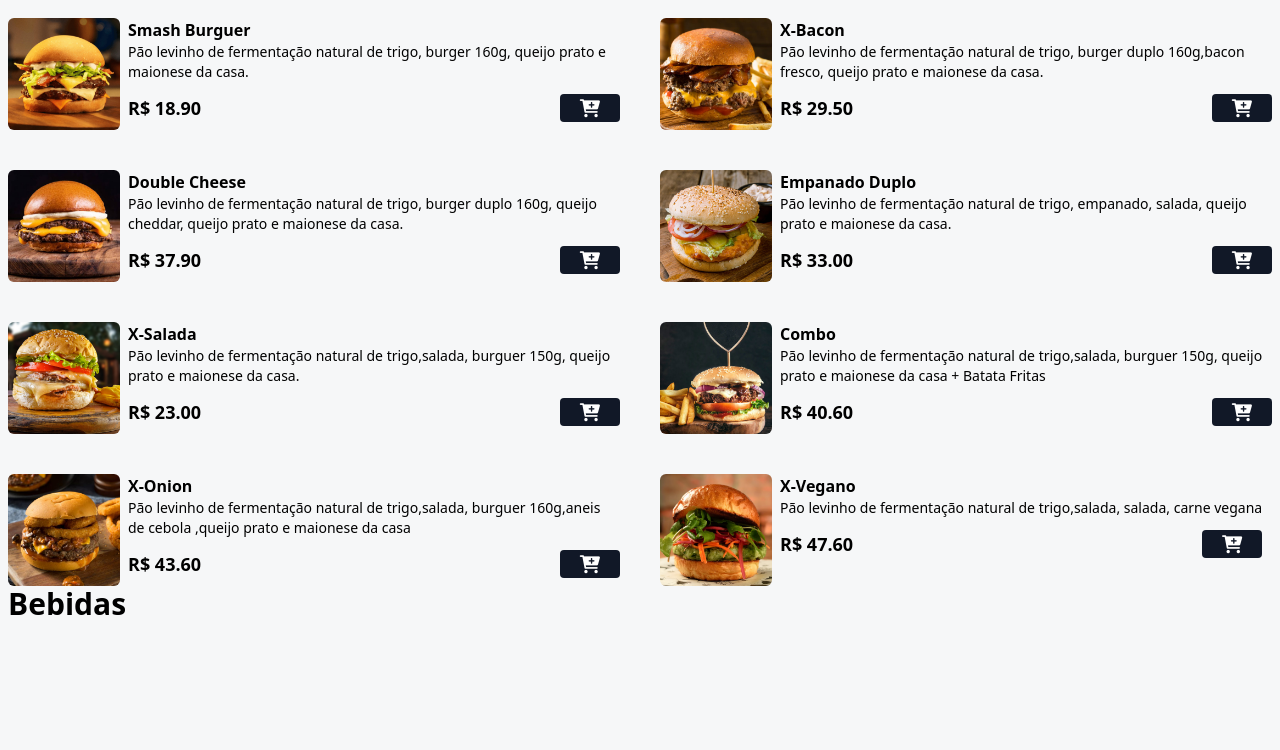
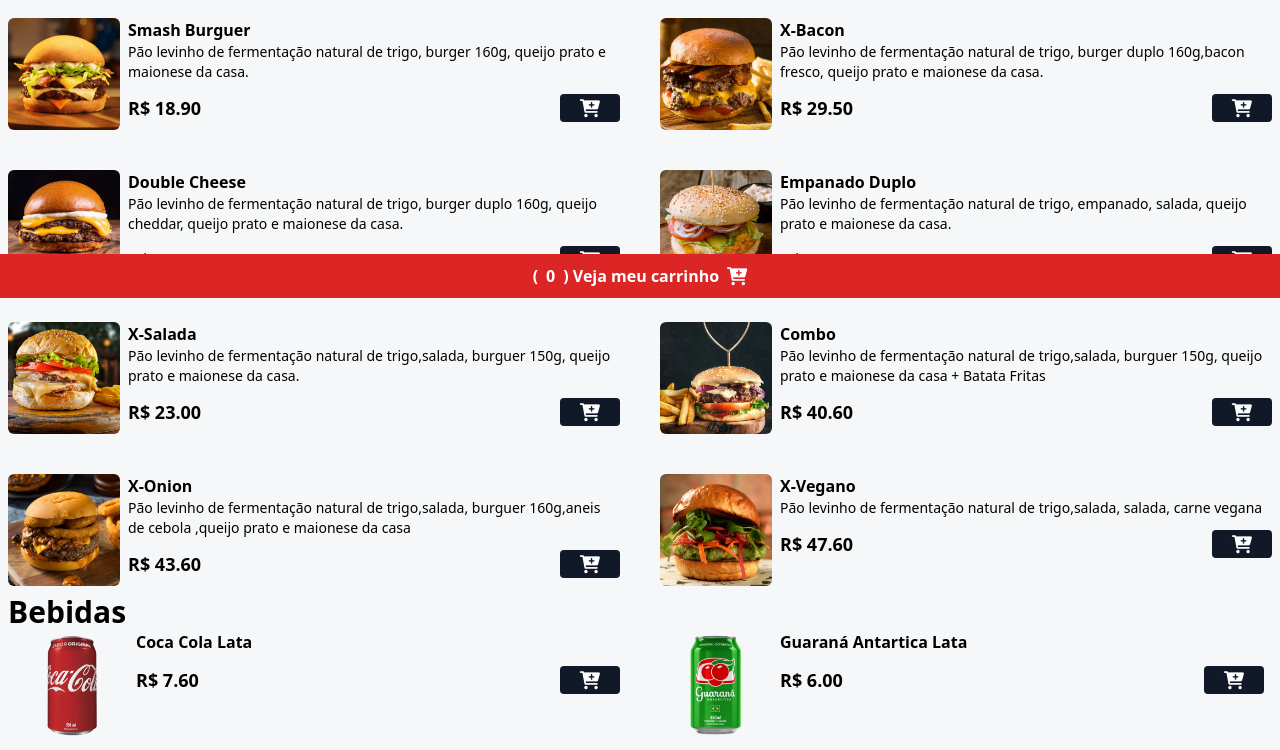
Before and after one commit to BrunoMSantos04/menu, a website: page index.html in a window 1280 px wide. Shown: the part 502-1252 px from the top of the page. Before the commit the page ends 1126 px from the top, so only its background shows below. Drawn offline with Linux system fonts and the light colour scheme.

Commit message:
modal feito

```diff
--- a/index.html
+++ b/index.html
@@ -1,237 +1,366 @@
 <!DOCTYPE html>
 <html lang="en">
   <head>
-    <meta charset="UTF-8">
-    <meta name="viewport" content="width=device-width, initial-scale=1.0">
-    <link rel="preconnect" href="https://fonts.googleapis.com">
-    <link rel="preconnect" href="https://fonts.gstatic.com" crossorigin>
-    <link href="https://fonts.googleapis.com/css2?family=Poppins:ital,wght@0,100;0,200;0,300;0,400;0,500;0,600;0,700;0,800;0,900;1,100;1,200;1,300;1,400;1,500;1,600;1,700;1,800;1,900&display=swap" rel="stylesheet">
-    <link rel="stylesheet" href="https://cdnjs.cloudflare.com/ajax/libs/font-awesome/6.0.0-beta3/css/all.min.css" integrity="sha512-Fo3rlrZj/k7ujTnHg4CGR2D7kSs0v4LLanw2qksYuRlEzO+tcaEPQogQ0KaoGN26/zrn20ImR1DfuLWnOo7aBA==" crossorigin="anonymous" referrerpolicy="no-referrer" />
-    <link rel="stylesheet" href="./styles/output.css">
+    <meta charset="UTF-8" />
+    <meta name="viewport" content="width=device-width, initial-scale=1.0" />
+    <link rel="preconnect" href="https://fonts.googleapis.com" />
+    <link rel="preconnect" href="https://fonts.gstatic.com" crossorigin />
+    <link
+      href="https://fonts.googleapis.com/css2?family=Poppins:ital,wght@0,100;0,200;0,300;0,400;0,500;0,600;0,700;0,800;0,900;1,100;1,200;1,300;1,400;1,500;1,600;1,700;1,800;1,900&display=swap"
+      rel="stylesheet"
+    />
+    <link
+      rel="stylesheet"
+      href="https://cdnjs.cloudflare.com/ajax/libs/font-awesome/6.0.0-beta3/css/all.min.css"
+      integrity="sha512-Fo3rlrZj/k7ujTnHg4CGR2D7kSs0v4LLanw2qksYuRlEzO+tcaEPQogQ0KaoGN26/zrn20ImR1DfuLWnOo7aBA=="
+      crossorigin="anonymous"
+      referrerpolicy="no-referrer"
+    />
+    <link rel="stylesheet" href="./styles/output.css" />
     <title>Menu Dev</title>
   </head>
   <body>
     <!--  Header  -->
-    <header class="w-full h-[420px] bg-zinc-900 bg-home bg-cover bg-center" >
-        <div class="w-full h-full flex flex-col justify-center items-center" >
-            <img src="./assets/hamb-2.png"
+    <header class="w-full h-[420px] bg-zinc-900 bg-home bg-cover bg-center">
+      <div class="w-full h-full flex flex-col justify-center items-center">
+        <img
+          src="./assets/hamb-2.png"
           alt="burguer"
           class="w-32 h-32 shadow-lg rounded-full hover:scale-110 duration-300"
         />
-           <h1 class="text-3xl mt-4 mb-2 font-bold text-white" >Dev Menu</h1>
+        <h1 class="text-3xl mt-4 mb-2 font-bold text-white">Dev Menu</h1>
 
-            <span class="text-white font-medium " >Rua 6, São Paulo - SP</span>
+        <span class="text-white font-medium">Rua 6, São Paulo - SP</span>
 
-            <div class="bg-green-500 px-4 py-1 rounded-lg mt-5" id="date-span" >
-                <span class="text-white font-medium" >
+        <div class="bg-green-500 px-4 py-1 rounded-lg mt-5" id="date-span">
+          <span class="text-white font-medium">
             Quarta á Domingo - 18:00 às 22:00
           </span>
         </div>
-
       </div>
     </header>
     <!-- FIM Header  -->
 
-    <h2 class="text-2xl md:text-4xl font-bold text-center mt-9 mb-6 " >
+    <h2 class="text-2xl md:text-4xl font-bold text-center mt-9 mb-6">
       Conheça nosso cardápio
     </h2>
 
-    <!-- Menu -->
-
-    <div id="menu" class="" >
-        <main class="grid grid-cols-1 md:grid-cols-2 gap-7 md:gap-10 mx-auto max-w-7xl px-2 mb-18" >
 
 
-
-            <div class="flex gap-2 hover:scale-110 duration-300"  >
-                <img src="./assets/hamb-1.png"
+    <div id="menu" class="">
+      <main
+        class="grid grid-cols-1 md:grid-cols-2 gap-7 md:gap-10 mx-auto max-w-7xl px-2 mb-18"
+      >
+        <div class="flex gap-2 hover:scale-110 duration-300">
+          <img
+            src="./assets/hamb-1.png"
             alt="smash"
             class="w-28 h-28 rounded-md hover:scale-110 hover:-rotate-2 duration-300"
           />
 
-                <div  >
-                    <p class="font-bold" >Smash Burguer</p>
-                    <p class="text-sm" >Pão levinho de fermentação natural de trigo, burger 160g, queijo prato e maionese da casa.</p>
+          <div>
+            <p class="font-bold">Smash Burguer</p>
+            <p class="text-sm">
+              Pão levinho de fermentação natural de trigo, burger 160g, queijo
+              prato e maionese da casa.
+            </p>
 
-                    <div class="flex items-center gap-2 justify-between mt-3"  >
-                        <p class="font-bold text-lg" >R$ 18.90</p>
-                        <button class="bg-gray-900 px-5 rounded add-to-cart-btn "
+            <div class="flex items-center gap-2 justify-between mt-3">
+              <p class="font-bold text-lg">R$ 18.90</p>
+              <button
+                class="bg-gray-900 px-5 rounded add-to-cart-btn"
                 data-name="Hamburguer Smash"
                 data-price="18.90"
               >
-                            <i class="fa fa-cart-plus text-lg text-white" ></i>
-                        </button>
-                    </div>
-                </div>
-
-            </div>
-
-
-            <div class="flex gap-2 hover:scale-110 duration-300" >
-                <img src="./assets/hamb-2.png"
-                alt="bacon"
-                class="w-28 h-28 rounded-md hover:scale-110 hover:-rotate-2 duration-300"
-                />
-
-                <div  >
-                    <p class="font-bold" >X-Bacon</p>
-                    <p class="text-sm" >Pão levinho de fermentação natural de trigo, burger duplo 160g,bacon fresco, queijo prato e maionese da casa.</p>
-
-                    <div class="flex items-center gap-2 justify-between mt-3"  >
-                        <p class="font-bold text-lg" >R$ 29.50</p>
-                        <button class="bg-gray-900 px-5 rounded add-to-cart-btn "
-                            data-name="Hamburguer Bacon"
-                            data-price="29.50"
-                        >
-                            <i class="fa fa-cart-plus text-lg text-white" ></i>
-                        </button>
-                    </div>
-                </div>
-
-            </div>
-
-            <div class="flex gap-2 hover:scale-110 duration-300" >
-                <img src="./assets/hamb-3.png"
-                alt="cheese"
-                class="w-28 h-28 rounded-md hover:scale-110 hover:-rotate-2 duration-300"
-                />
-
-                <div  >
-                    <p class="font-bold" >Double Cheese</p>
-                    <p class="text-sm" >Pão levinho de fermentação natural de trigo, burger duplo 160g, queijo cheddar, queijo prato e maionese da casa.</p>
-
-                    <div class="flex items-center gap-2 justify-between mt-3"  >
-                        <p class="font-bold text-lg" >R$ 37.90</p>
-                        <button class="bg-gray-900 px-5 rounded add-to-cart-btn "
-                            data-name="Hamburguer Cheese"
-                            data-price="37.90"
-                        >
-                            <i class="fa fa-cart-plus text-lg text-white" ></i>
-                        </button>
-                    </div>
-                </div>
-
-            </div>
-
-            <div class="flex gap-2 hover:scale-110 duration-300" >
-                <img src="./assets/hamb-4.png"
-                alt="cheese"
-                class="w-28 h-28 rounded-md hover:scale-110 hover:-rotate-2 duration-300"
-                />
-
-                <div  >
-                    <p class="font-bold" >Empanado Duplo</p>
-                    <p class="text-sm" >Pão levinho de fermentação natural de trigo, empanado, salada, queijo prato e maionese da casa.</p>
-
-                    <div class="flex items-center gap-2 justify-between mt-3"  >
-                        <p class="font-bold text-lg" >R$ 33.00</p>
-                        <button class="bg-gray-900 px-5 rounded add-to-cart-btn "
-                            data-name="Hamburguer Empanado"
-                            data-price="33.00"
-                        >
-                            <i class="fa fa-cart-plus text-lg text-white" ></i>
+                <i class="fa fa-cart-plus text-lg text-white"></i>
               </button>
             </div>
           </div>
         </div>
 
-            <div class="flex gap-2 hover:scale-110 duration-300" >
-                <img src="./assets/hamb-5.png"
-                alt="cheese"
+        <div class="flex gap-2 hover:scale-110 duration-300">
+          <img
+            src="./assets/hamb-2.png"
+            alt="bacon"
             class="w-28 h-28 rounded-md hover:scale-110 hover:-rotate-2 duration-300"
           />
 
-                <div  >
-                    <p class="font-bold" >X-Salada</p>
-                    <p class="text-sm" >Pão levinho de fermentação natural de trigo,salada, burguer 150g, queijo prato e maionese da casa.</p>
+          <div>
+            <p class="font-bold">X-Bacon</p>
+            <p class="text-sm">
+              Pão levinho de fermentação natural de trigo, burger duplo
+              160g,bacon fresco, queijo prato e maionese da casa.
+            </p>
 
-                    <div class="flex items-center gap-2 justify-between mt-3"  >
-                        <p class="font-bold text-lg" >R$ 23.00</p>
-                        <button class="bg-gray-900 px-5 rounded add-to-cart-btn "
-                            data-name="Hamburguer Salada"
-                            data-price="23.00"
+            <div class="flex items-center gap-2 justify-between mt-3">
+              <p class="font-bold text-lg">R$ 29.50</p>
+              <button
+                class="bg-gray-900 px-5 rounded add-to-cart-btn"
+                data-name="Hamburguer Bacon"
+                data-price="29.50"
               >
-                            <i class="fa fa-cart-plus text-lg text-white" ></i>
+                <i class="fa fa-cart-plus text-lg text-white"></i>
               </button>
             </div>
           </div>
         </div>
 
-            <div class="flex gap-2 hover:scale-110 duration-300" >
-                <img src="./assets/hamb-6.png"
+        <div class="flex gap-2 hover:scale-110 duration-300">
+          <img
+            src="./assets/hamb-3.png"
             alt="cheese"
             class="w-28 h-28 rounded-md hover:scale-110 hover:-rotate-2 duration-300"
           />
 
-                <div  >
-                    <p class="font-bold" >Combo</p>
-                    <p class="text-sm" >Pão levinho de fermentação natural de trigo,salada, burguer 150g, queijo prato e maionese da casa + Batata Fritas</p>
+          <div>
+            <p class="font-bold">Double Cheese</p>
+            <p class="text-sm">
+              Pão levinho de fermentação natural de trigo, burger duplo 160g,
+              queijo cheddar, queijo prato e maionese da casa.
+            </p>
 
-                    <div class="flex items-center gap-2 justify-between mt-3"  >
-                        <p class="font-bold text-lg" >R$ 40.60</p>
-                        <button class="bg-gray-900 px-5 rounded add-to-cart-btn "
-                            data-name="Hamburguer Combo"
-                            data-price="40.60"
+            <div class="flex items-center gap-2 justify-between mt-3">
+              <p class="font-bold text-lg">R$ 37.90</p>
+              <button
+                class="bg-gray-900 px-5 rounded add-to-cart-btn"
+                data-name="Hamburguer Cheese"
+                data-price="37.90"
               >
-                            <i class="fa fa-cart-plus text-lg text-white" ></i>
+                <i class="fa fa-cart-plus text-lg text-white"></i>
               </button>
             </div>
           </div>
         </div>
 
-            <div class="flex gap-2 hover:scale-110 duration-300" >
-                <img src="./assets/hamb-7.png"
+        <div class="flex gap-2 hover:scale-110 duration-300">
+          <img
+            src="./assets/hamb-4.png"
             alt="cheese"
             class="w-28 h-28 rounded-md hover:scale-110 hover:-rotate-2 duration-300"
           />
 
-                <div  >
-                    <p class="font-bold" >X-Onion</p>
-                    <p class="text-sm" >Pão levinho de fermentação natural de trigo,salada, burguer 160g,aneis de cebola ,queijo prato e maionese da casa</p>
+          <div>
+            <p class="font-bold">Empanado Duplo</p>
+            <p class="text-sm">
+              Pão levinho de fermentação natural de trigo, empanado, salada,
+              queijo prato e maionese da casa.
+            </p>
 
-                    <div class="flex items-center gap-2 justify-between mt-3"  >
-                        <p class="font-bold text-lg" >R$ 43.60</p>
-                        <button class="bg-gray-900 px-5 rounded add-to-cart-btn "
-                            data-name="Hamburguer Onion"
-                            data-price="43.60"
+            <div class="flex items-center gap-2 justify-between mt-3">
+              <p class="font-bold text-lg">R$ 33.00</p>
+              <button
+                class="bg-gray-900 px-5 rounded add-to-cart-btn"
+                data-name="Hamburguer Empanado"
+                data-price="33.00"
               >
-                            <i class="fa fa-cart-plus text-lg text-white" ></i>
+                <i class="fa fa-cart-plus text-lg text-white"></i>
               </button>
             </div>
           </div>
         </div>
 
-
-            <div class="flex gap-2 hover:scale-110 duration-300" >
-                <img src="./assets/hamb-8.png"
+        <div class="flex gap-2 hover:scale-110 duration-300">
+          <img
+            src="./assets/hamb-5.png"
             alt="cheese"
             class="w-28 h-28 rounded-md hover:scale-110 hover:-rotate-2 duration-300"
           />
 
-                <div  >
-                    <p class="font-bold" >X-Vegano</p>
-                    <p class="text-sm" >Pão levinho de fermentação natural de trigo,salada, salada, carne vegana</p>
+          <div>
+            <p class="font-bold">X-Salada</p>
+            <p class="text-sm">
+              Pão levinho de fermentação natural de trigo,salada, burguer 150g,
+              queijo prato e maionese da casa.
+            </p>
 
-                    <div class="flex items-center gap-2 justify-between mt-3"  >
-                        <p class="font-bold text-lg" >R$ 47.60</p>
-                        <button class="bg-gray-900 px-5 rounded add-to-cart-btn "
-                            data-name="Hamburguer Vegano"
-                            data-price="47.60"
+            <div class="flex items-center gap-2 justify-between mt-3">
+              <p class="font-bold text-lg">R$ 23.00</p>
+              <button
+                class="bg-gray-900 px-5 rounded add-to-cart-btn"
+                data-name="Hamburguer Salada"
+                data-price="23.00"
               >
-                            <i class="fa fa-cart-plus text-lg text-white" ></i>
+                <i class="fa fa-cart-plus text-lg text-white"></i>
               </button>
             </div>
           </div>
         </div>
 
+        <div class="flex gap-2 hover:scale-110 duration-300">
+          <img
+            src="./assets/hamb-6.png"
+            alt="cheese"
+            class="w-28 h-28 rounded-md hover:scale-110 hover:-rotate-2 duration-300"
+          />
 
-        </main>
+          <div>
+            <p class="font-bold">Combo</p>
+            <p class="text-sm">
+              Pão levinho de fermentação natural de trigo,salada, burguer 150g,
+              queijo prato e maionese da casa + Batata Fritas
+            </p>
 
-        <div class="mx-auto max-w-7xl px-2" >
-            <h2 class="font-bold text-3xl" >Bebidas</h2>
+            <div class="flex items-center gap-2 justify-between mt-3">
+              <p class="font-bold text-lg">R$ 40.60</p>
+              <button
+                class="bg-gray-900 px-5 rounded add-to-cart-btn"
+                data-name="Hamburguer Combo"
+                data-price="40.60"
+              >
+                <i class="fa fa-cart-plus text-lg text-white"></i>
+              </button>
+            </div>
           </div>
         </div>
 
-    <!-- FIM Menu -->
+        <div class="flex gap-2 hover:scale-110 duration-300">
+          <img
+            src="./assets/hamb-7.png"
+            alt="cheese"
+            class="w-28 h-28 rounded-md hover:scale-110 hover:-rotate-2 duration-300"
+          />
+
+          <div>
+            <p class="font-bold">X-Onion</p>
+            <p class="text-sm">
+              Pão levinho de fermentação natural de trigo,salada, burguer
+              160g,aneis de cebola ,queijo prato e maionese da casa
+            </p>
+
+            <div class="flex items-center gap-2 justify-between mt-3">
+              <p class="font-bold text-lg">R$ 43.60</p>
+              <button
+                class="bg-gray-900 px-5 rounded add-to-cart-btn"
+                data-name="Hamburguer Onion"
+                data-price="43.60"
+              >
+                <i class="fa fa-cart-plus text-lg text-white"></i>
+              </button>
+            </div>
+          </div>
+        </div>
+
+        <div class="flex gap-2 hover:scale-110 duration-300">
+          <img
+            src="./assets/hamb-8.png"
+            alt="cheese"
+            class="w-28 h-28 rounded-md hover:scale-110 hover:-rotate-2 duration-300"
+          />
+
+          <div class="w-full">
+            <p class="font-bold">X-Vegano</p>
+            <p class="text-sm">
+              Pão levinho de fermentação natural de trigo,salada, salada, carne
+              vegana
+            </p>
+
+            <div class="flex items-center gap-2 justify-between mt-3">
+              <p class="font-bold text-lg">R$ 47.60</p>
+              <button
+                class="bg-gray-900 px-5 rounded add-to-cart-btn"
+                data-name="Hamburguer Vegano"
+                data-price="47.60"
+              >
+                <i class="fa fa-cart-plus text-lg text-white"></i>
+              </button>
+            </div>
+          </div>
+        </div>
+      </main>
+
+      <div class="mx-auto max-w-7xl px-2 my-2">
+        <h2 class="font-bold text-3xl">
+          Bebidas
+        </h2>
+
+        <div
+          class="grid grid-cols-1 md:grid-cols-2 gap-7 md:gap-10 mx-auto max-w-7xl px-2 mb-18"
+        >
+          <div class="flex gap-2 hover:scale-110 duration-300 w-full" id="menu">
+            <img
+              src="./assets/refri-1.png"
+              alt="refri"
+              class="w-28 h-28 rounded-md hover:scale-110 hover:-rotate-2 duration-300"
+            />
+
+            <div class="w-full">
+              <p class="font-bold">Coca Cola Lata</p>
+              <div class="flex items-center gap-2 justify-between mt-3">
+                <p class="font-bold text-lg">R$ 7.60</p>
+                <button
+                  class="bg-gray-900 px-5 rounded add-to-cart-btn"
+                  data-name="Refrigerante Cola"
+                  data-price="7.60"
+                >
+                  <i class="fa fa-cart-plus text-lg text-white"></i>
+                </button>
+              </div>
+            </div>
+          </div>
+
+          <div class="flex gap-2 hover:scale-110 duration-300 w-full" id="menu">
+            <img
+              src="./assets/refri-2.png"
+              alt="refri"
+              class="w-28 h-28 rounded-md hover:scale-110 hover:-rotate-2 duration-300"
+            />
+
+            <div class="w-full">
+              <p class="font-bold">Guaraná Antartica Lata</p>
+              <div class="flex items-center gap-2 justify-between mt-3">
+                <p class="font-bold text-lg">R$ 6.00</p>
+                <button
+                  class="bg-gray-900 px-5 rounded add-to-cart-btn"
+                  data-name="Refrigerante Guarana"
+                  data-price="7.00"
+                >
+                  <i class="fa fa-cart-plus text-lg text-white"></i>
+                </button>
+              </div>
+            </div>
+          </div>
+        </div>
+      </div>
+    </div>
+
+
+    <!-- Modal Cart -->
+    <div class="bg-black/50 w-full h-full fixed top-0 left-0 z-[99]  items-center justify-center hidden" >
+
+      <div class="bg-white p-5 rounded-md min-w-[90%] md:min-w-[600px]" >
+        <h2 class="text-center font-bold text-2xl mb-2" >Meu Carrinho</h2>
+
+        <div id="cart-items" class="flex justify-between mb-2 flex-col" ></div>
+
+        <p class="font-bold" >Total: <span id="cart-total" >0.00</span> </p>
+
+        <p class="font-bold mt-4 "  >Endereço de entrega: </p>
+
+        <input
+        type="text"
+        placeholder="Digite seu endereço: "
+        id="address"
+        class="w-full border-2 p-1 rounded my-1 "
+        />
+      </div>
+
+      <p class="text-red-600 hidden " id="address-warn" >Digite seu endereço completo</p>
+
+      <div class="flex items-center justify-between mt-5 w-full" >
+        <button  id="close-model-btn" >Fechar</button>
+        <button id="checkout-btn" class="bg-green-500 text-white px-4 py-1" >Finalizar pedido</button>
+      </div>
+
+    </div>
+    <!-- Fim Modal Cart -->
+
+    <footer class="w-full bg-red-600 py-2 fixed bottom-0 z-40 flex items-center justify-center " >
+        <button class="flex items-center gap-2 text-white font-bold" id="cart-btn" >
+            (<span id="cart-count" >0</span>)
+            Veja meu carrinho
+            <i class="fa fa-cart-plus text-lg text-white" ></i>
+        </button>
+    </footer>
+
   </body>
 </html>
```
Also changed, not shown: styles/output.css. Lines whose indentation alone changed are shown as unchanged.
